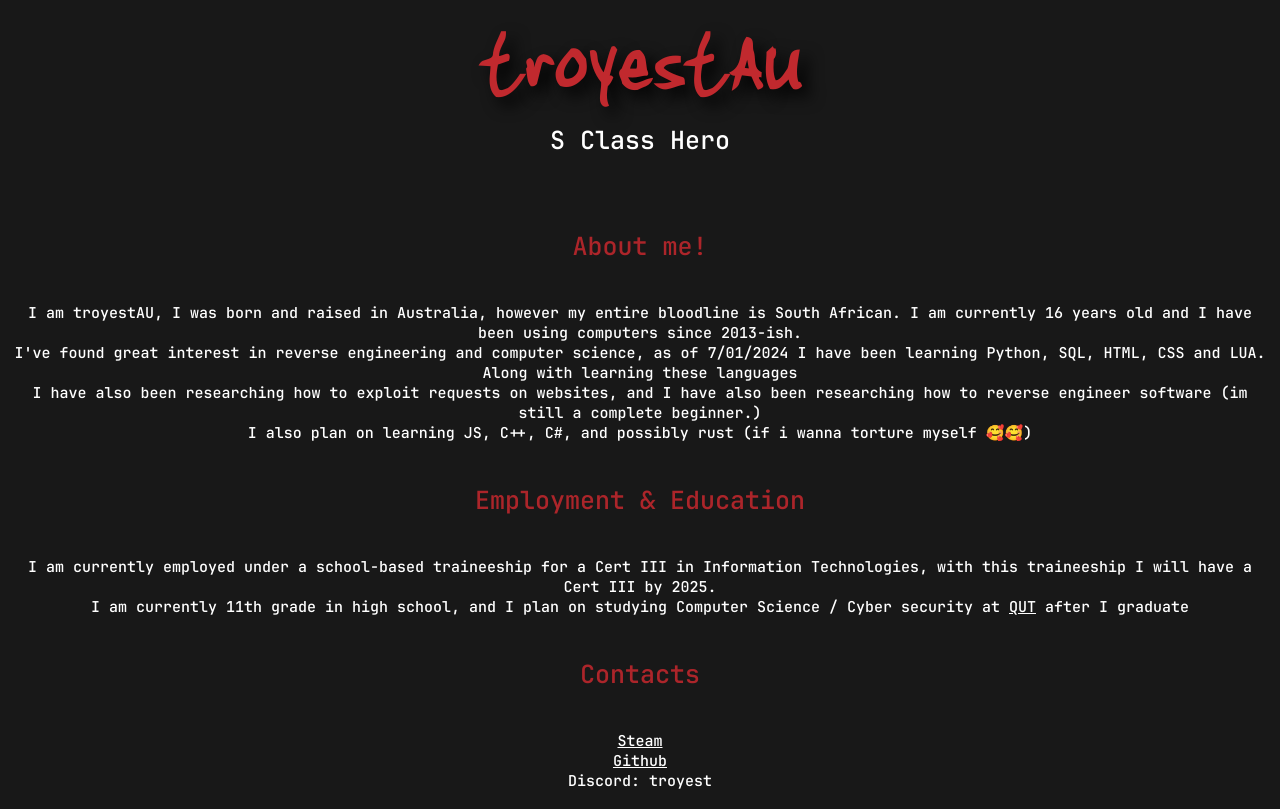
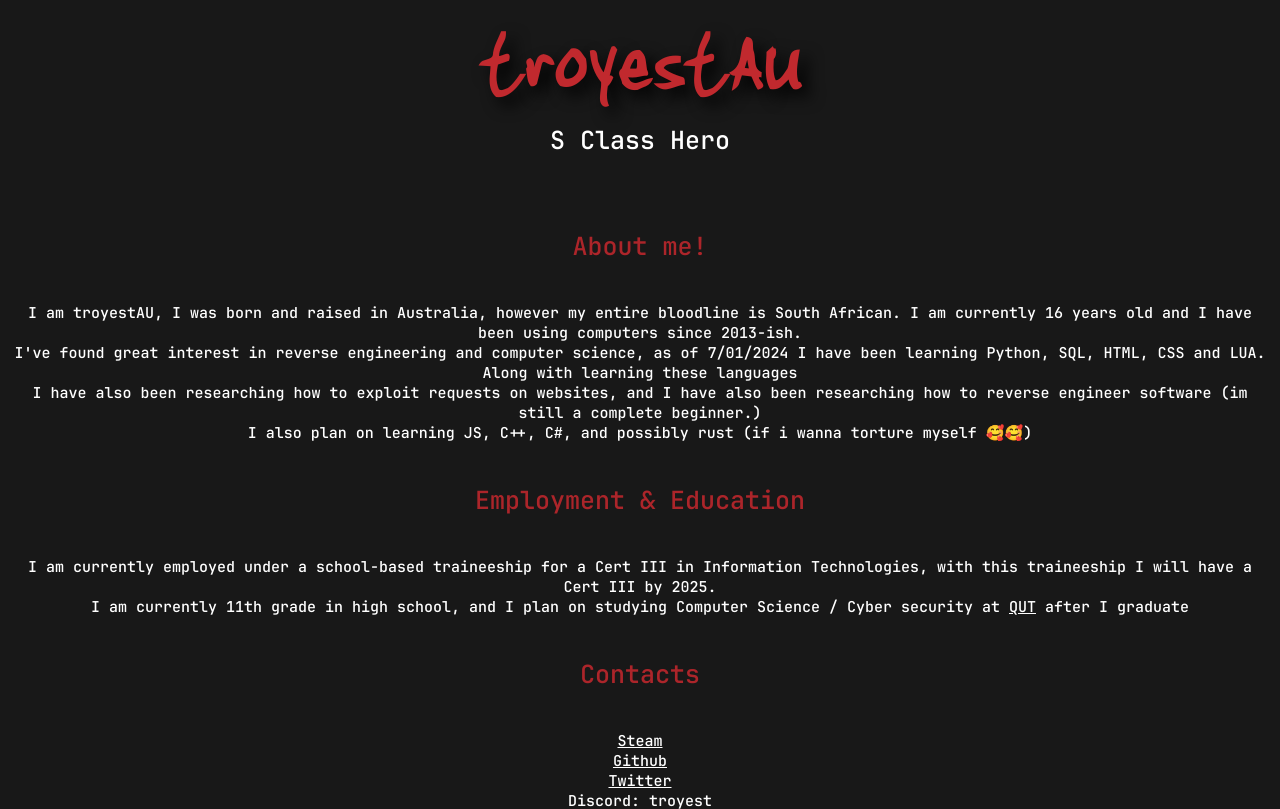
Before and after one commit to 64Fleet/64Fleet, a plain HTML site: page index.html in a window 1280 px wide. Shown: the top 809 px of the page. Drawn offline with Linux system fonts and the light colour scheme; files whose address does not match are found by name.

Commit message:
Update index.html

```diff
--- a/index.html
+++ b/index.html
@@ -19,7 +19,7 @@
 
     <div class="desc">
       <div class="headerr">About me!</div><br><br>
-      I am troyestAU, I was born and raised in Australia, however my entire bloodline is South African. I am currently 16 years old and I have been using computers since 2013-ish.<br>I've found great interest in reverse engineering and computer science, as of 7/01/2024 I have been learning Python, SQL, HTML, CSS and LUA. Along with learning these languages<br>I have also been researching how to exploit requests on websites, and I have also been researching how to reverse engineer software (im still a complete beginner.)<br>I also plan on learning JS, C++, C#, and possibly rust (if i wanna torture myself 🥰🥰)<br><br><br><div class="headerr">Employment & Education</div><br><br>I am currently employed under a school-based traineeship for a Cert III in Information Technologies, with this traineeship I will have a Cert III by 2025.<br>I am currently 11th grade in high school, and I plan on studying Computer Science / Cyber security at <a href="https://www.qut.edu.au/">QUT</a> after I graduate<br><br><br><div class="headerr">Contacts</div><br><br><a href="https://steamcommunity.com/profiles/76561198247643484/">Steam</a><br><a href="https://github.com/troyestAU">Github</a><br>Discord: troyest<br><br><br><div class="headerr">Projects</div><br><br>Nothing worth mentioning on my portfolio, will add stuff eventually when I accomplish something portfolio-worthy.
+      I am troyestAU, I was born and raised in Australia, however my entire bloodline is South African. I am currently 16 years old and I have been using computers since 2013-ish.<br>I've found great interest in reverse engineering and computer science, as of 7/01/2024 I have been learning Python, SQL, HTML, CSS and LUA. Along with learning these languages<br>I have also been researching how to exploit requests on websites, and I have also been researching how to reverse engineer software (im still a complete beginner.)<br>I also plan on learning JS, C++, C#, and possibly rust (if i wanna torture myself 🥰🥰)<br><br><br><div class="headerr">Employment & Education</div><br><br>I am currently employed under a school-based traineeship for a Cert III in Information Technologies, with this traineeship I will have a Cert III by 2025.<br>I am currently 11th grade in high school, and I plan on studying Computer Science / Cyber security at <a href="https://www.qut.edu.au/">QUT</a> after I graduate<br><br><br><div class="headerr">Contacts</div><br><br><a href="https://steamcommunity.com/profiles/76561198247643484/">Steam</a><br><a href="https://github.com/troyestAU">Github</a><br><a href="https://twitter.com/troyestAU">Twitter</a></a><br>Discord: troyest<br><br><br><div class="headerr">Projects</div><br><br>Nothing worth mentioning on my portfolio, will add stuff eventually when I accomplish something portfolio-worthy.
     </div>
 
 </html>
```
